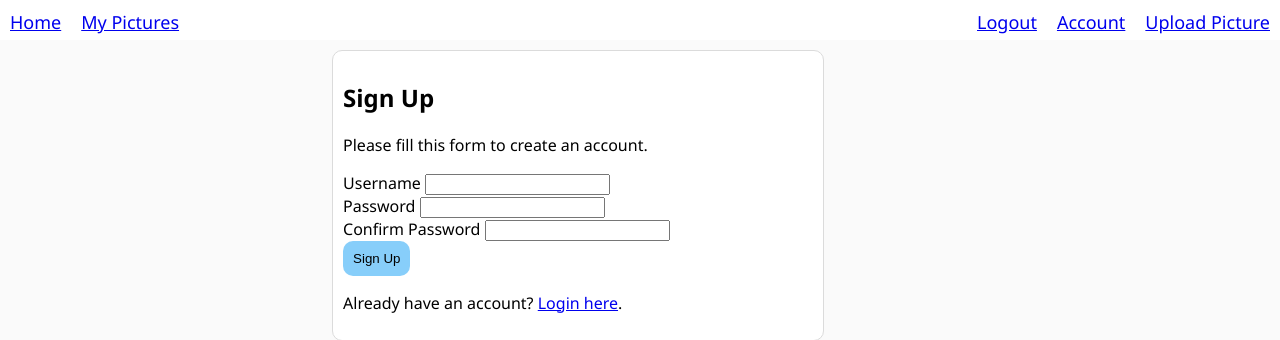
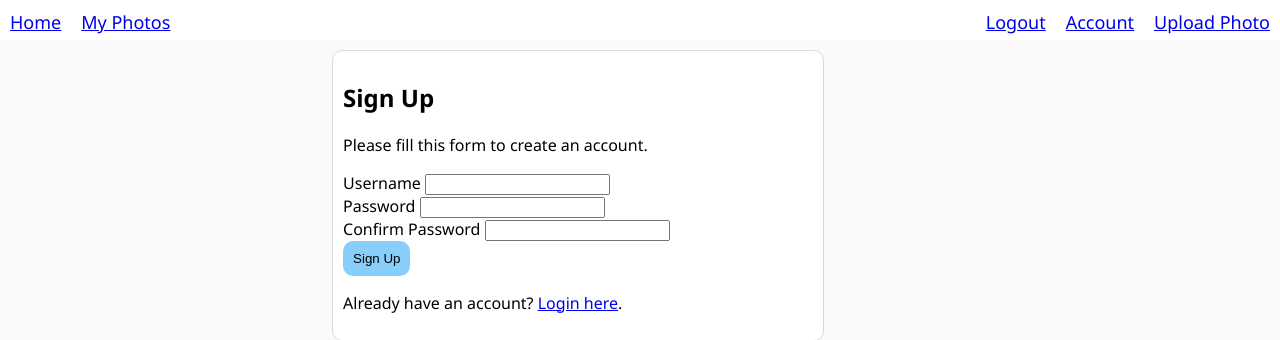
Before and after one commit to ericcorbu/cp476-project, a PHP site: page /app/signup.php in a window 1280 px wide. Shown: the top 340 px of the page. Run offline with PHP 8.4, Linux system fonts and the light colour scheme.

Commit message:
Change strings

```diff
--- a/app/account.php
+++ b/app/account.php
@@ -91,8 +91,8 @@ if($_SERVER["REQUEST_METHOD"] == "POST"){
     <body>
         <nav class="navbar">
             <a href="index.php">Home</a>
-            <a href="myphotos.php">My Pictures</a>
-            <a href="upload.php">Upload Picture</a>
+            <a href="myphotos.php">My Photos</a>
+            <a href="upload.php">Upload Photo</a>
             <a href="account.php"><strong>Account</strong></a>
             <a href="logout.php">Logout</a>
         </nav>
--- a/app/index.js
+++ b/app/index.js
@@ -14,7 +14,7 @@ const showMyPhotos = (photoJson) => {
 
     const photoDescription = document.createElement("p");
     photoDescription.className = "photo-description";
-    photoDescription.innerHTML = "Go to 'Upload Picture' to begin.";
+    photoDescription.innerHTML = "Go to 'Upload Photo' to begin.";
 
     photoContainer.appendChild(userHeader);
     photoContainer.appendChild(photoDescription);
--- a/app/index.php
+++ b/app/index.php
@@ -19,8 +19,8 @@ echo '
     <body>
         <nav class="navbar">
             <a href="index.php"><strong>Home</strong></a>
-            <a href="myphotos.php">My Pictures</a>
-            <a href="upload.php">Upload Picture</a>
+            <a href="myphotos.php">My Photos</a>
+            <a href="upload.php">Upload Photo</a>
             <a href="account.php">Account</a>
             <a href="logout.php">Logout</a>
         </nav>
--- a/app/login.php
+++ b/app/login.php
@@ -98,8 +98,8 @@ if($_SERVER["REQUEST_METHOD"] == "POST"){
 <body>
 <nav class="navbar">
             <a href="index.php">Home</a>
-            <a href="myphotos.php">My Pictures</a>
-            <a href="upload.php">Upload Picture</a>
+            <a href="myphotos.php">My Photos</a>
+            <a href="upload.php">Upload Photo</a>
             <a href="account.php">Account</a>
         </nav>
     <div class="content">
--- a/app/myphotos.js
+++ b/app/myphotos.js
@@ -49,7 +49,7 @@ const showMyPhotos = (photoJson) => {
 
     const photoDescription = document.createElement("p");
     photoDescription.className = "photo-description";
-    photoDescription.innerHTML = "Go to 'Upload Picture' to begin.";
+    photoDescription.innerHTML = "Go to 'Upload Photo' to begin.";
 
     photoContainer.appendChild(userHeader);
     photoContainer.appendChild(photoDescription);
--- a/app/myphotos.php
+++ b/app/myphotos.php
@@ -19,8 +19,8 @@ echo '
     <body>
         <nav class="navbar">
             <a href="index.php">Home</a>
-            <a href="myphotos.php"><strong>My Pictures</strong></a>
-            <a href="upload.php">Upload Picture</a>
+            <a href="myphotos.php"><strong>My Photos</strong></a>
+            <a href="upload.php">Upload Photo</a>
             <a href="account.php">Account</a>
             <a href="logout.php">Logout</a>
         </nav>
--- a/app/old_index.php
+++ b/app/old_index.php
@@ -17,8 +17,8 @@ if(!isset($_SESSION["loggedin"]) || $_SESSION["loggedin"] !== true){
     <body>
         <nav>
             <a href="index.php">Home</a>
-            <a href="myphotos.php">My Pictures</a>
-            <a href="upload.php">Upload Picture</a>
+            <a href="myphotos.php">My Photos</a>
+            <a href="upload.php">Upload Photo</a>
             <a href="account.php">Account</a>
             <a href="logout.php">Logout</a>
         </nav>
--- a/app/signup.php
+++ b/app/signup.php
@@ -106,8 +106,8 @@ if($_SERVER["REQUEST_METHOD"] == "POST"){
 <body>
 <nav class="navbar">
             <a href="index.php">Home</a>
-            <a href="myphotos.php">My Pictures</a>
-            <a href="upload.php">Upload Picture</a>
+            <a href="myphotos.php">My Photos</a>
+            <a href="upload.php">Upload Photo</a>
             <a href="account.php">Account</a>
             <a href="logout.php">Logout</a>
         </nav>
--- a/app/upload.php
+++ b/app/upload.php
@@ -21,8 +21,8 @@ require_once "config.php";
 <body>
         <nav class="navbar">
             <a href="index.php">Home</a>
-            <a href="myphotos.php">My Pictures</a>
-            <a href="upload.php"><strong>Upload Picture</strong></a>
+            <a href="myphotos.php">My Photos</a>
+            <a href="upload.php"><strong>Upload Photo</strong></a>
             <a href="account.php">Account</a>
             <a href="logout.php">Logout</a>
         </nav>
```
